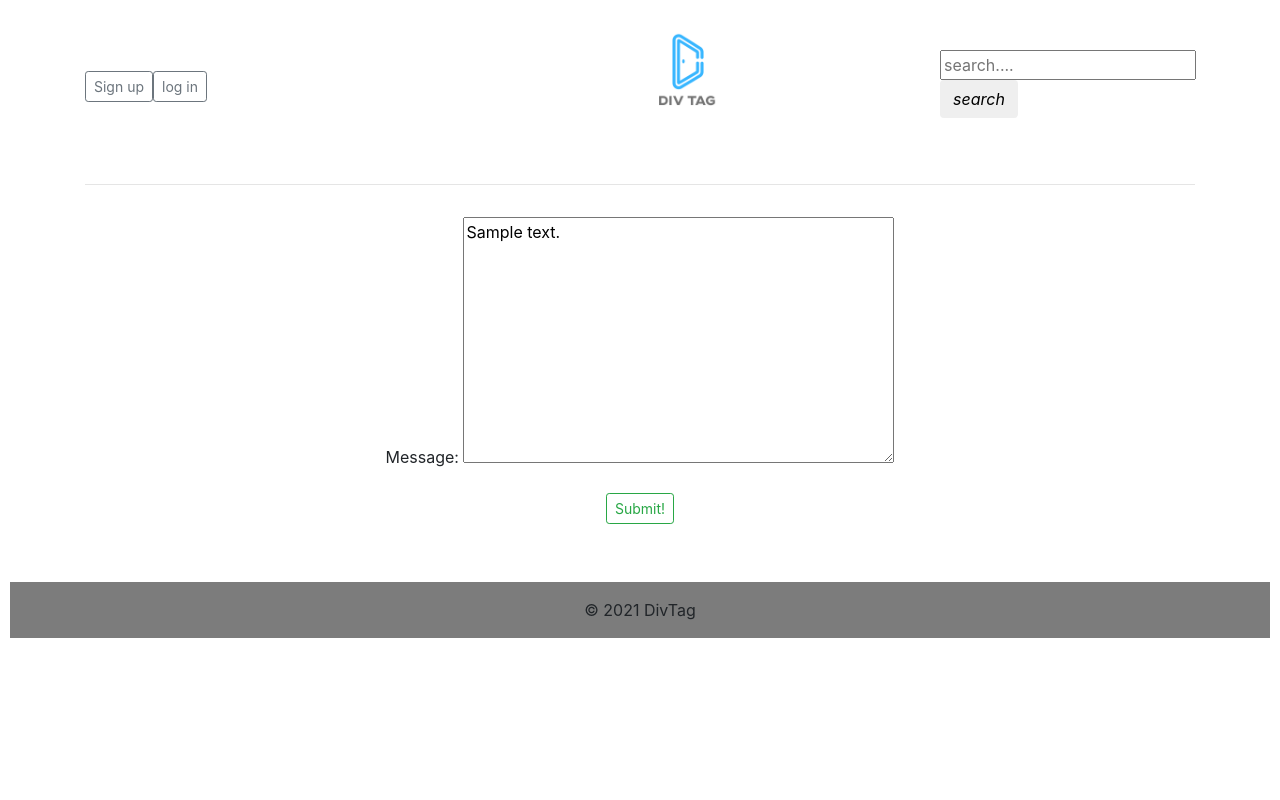
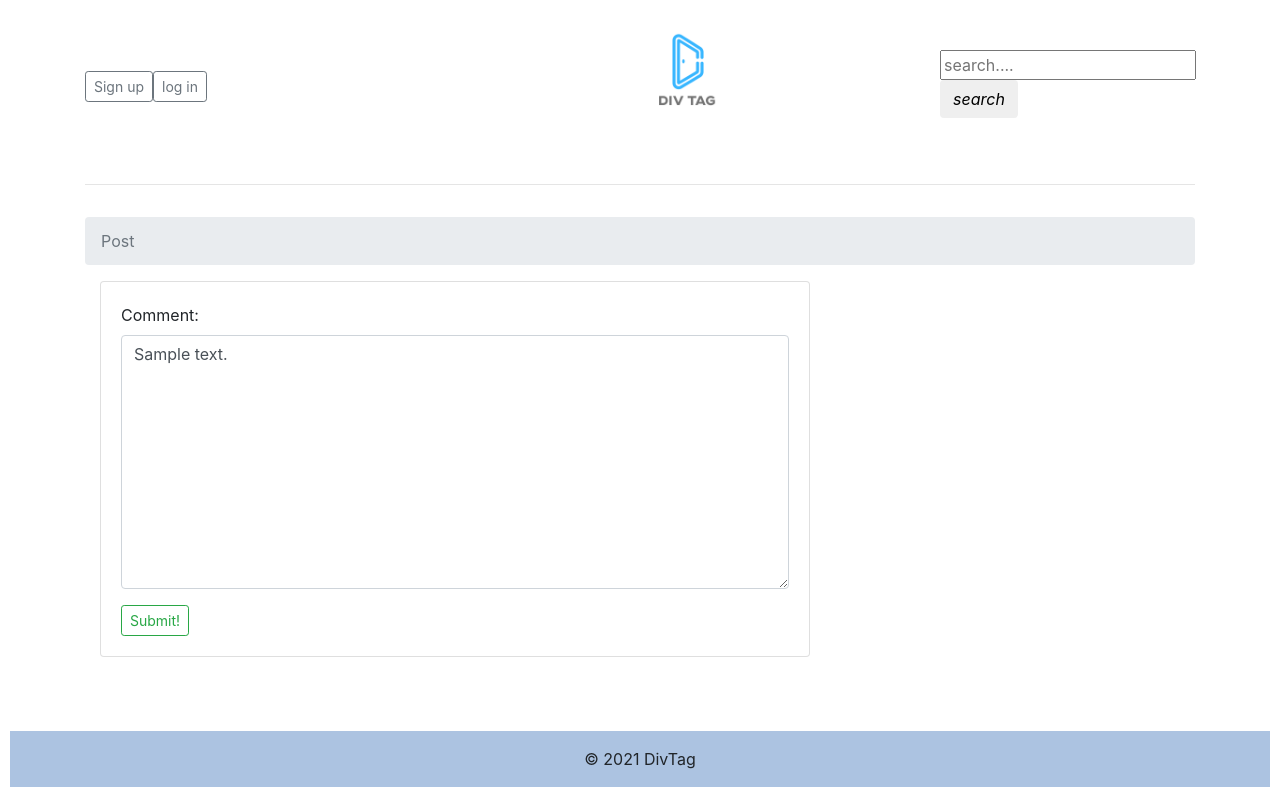
Before and after one commit to meshal-alotaibi/-Div-Tag-, a Django app: page /category/1/topics/1/edit/1/ in a window 1280 px wide. Run offline with Django 3.2, Linux system fonts and the light colour scheme; tables that the repository leaves empty hold one stand-in row (values such as "Sample post"); some libraries are stand-ins or nearby versions.

Commit message:
redesign all form , topics , change color of footer and assign to class main_footer change message to cooment in model and pgadmin (#47)
Co-authored-by: ManarAlmutlaq <>

```diff
--- a/starter_code/main_app/forms.py
+++ b/starter_code/main_app/forms.py
@@ -10,7 +10,7 @@ class PostForm(forms.ModelForm):
 
     class Meta:
         model = Post
-        fields = ['message'
+        fields = ['comment'
                   ]
 
 class CreateUserForm(UserCreationForm):
--- a/starter_code/main_app/models.py
+++ b/starter_code/main_app/models.py
@@ -54,12 +54,12 @@ class Topic(models.Model):
 #---------------------------- Post ----------------------------#
 
 class Post(models.Model):
-    message= models.TextField(max_length=200)
+    comment= models.TextField(max_length=200)
     topic= models.ForeignKey(Topic,related_name='posts',on_delete=models.CASCADE)
     created_by= models.ForeignKey(User,related_name='posts',on_delete=models.CASCADE)
     created_dt = models.DateTimeField(default=timezone.now)
 
     # method convert object to string
     def __str__(self):
-        truncted_message = Truncator(self.message)
-        return truncted_message.chars(30)
+        truncted_comment = Truncator(self.comment)
+        return truncted_comment.chars(30)
--- a/starter_code/main_app/templates/auth/user_form.html
+++ b/starter_code/main_app/templates/auth/user_form.html
@@ -1,6 +1,7 @@
 {% extends 'base.html' %}
 {% block title%}my account{% endblock%}
 {% block content %}
+{%load static%}
 <div class="container">
   <div class="main-body">
 
@@ -18,7 +19,7 @@
             <div class="card">
               <div class="card-body">
                 <div class="d-flex flex-column align-items-center text-center">
-                  <img src="https://www.flaticon.com/svg/vstatic/svg/1077/1077012.svg?token=exp=1614154750~hmac=6c914ceb61c42cd63918a5a7cea27450"  class="rounded-circle" width="150">
+                  <img src="{%static 'img/user.png'%}"  class="rounded-circle" width="150">
                   <div class="mt-3">
                     <h4>{{ user.username }}</h4>
                     <p class="text-secondary mb-1"> {{ user.email }}</p>
@@ -40,5 +41,6 @@
           <input type="submit" class="replay btn btn-sm btn-outline-success" value="Submit!">
       </form>
             </div>
+            </div></div></div></div></div></div></div>
 
 {% endblock %}
--- a/starter_code/main_app/templates/base.html
+++ b/starter_code/main_app/templates/base.html
@@ -13,7 +13,7 @@
         <title>{% block title%} {% endblock%}</title>
       <style>
 
-        footer {
+        .main_footer {
           padding: 10px;
           text-align: center;
           width: 100%;
@@ -82,17 +82,17 @@
        {% endblock%}
 
       <script src="{%static 'js/jquery-3.5.1.min.js'%}"></script>
-<script src="{%static 'js/popper.min.js'%}"></script>
-<script src="{%static 'js/bootstrap.min.js'%}"></script>
+      <script src="{%static 'js/popper.min.js'%}"></script>
+      <script src="{%static 'js/bootstrap.min.js'%}"></script>
 
 
 
-    <footer >
+    <footer class="main_footer">
       <!-- Grid container -->
       <div class="container p-4"></div>
       <!-- Grid container -->
       <!-- Copyright -->
-      <div class="text-center p-3" style="background-color: rgb(124, 124, 124)">
+      <div class="text-center p-3" style="background-color: rgb(172, 195, 225)">
         © 2021 DivTag
       </div>
       <!-- Copyright -->
--- a/starter_code/main_app/templates/main_app/post_form.html
+++ b/starter_code/main_app/templates/main_app/post_form.html
@@ -1,9 +1,31 @@
 {% extends 'base.html' %}
 {% block title%}Post{% endblock%}
 {% block content %}
-<form method="post" ALIGN='center'>
-    {% csrf_token %}
-    {{ form.as_p }}
-    <input type="submit" class="replay btn btn-sm btn-outline-success" value="Submit!">
-</form>
+<div class="container">
+  <div class="main-body">
+
+
+        <nav aria-label="breadcrumb" class="main-breadcrumb">
+          <ol class="breadcrumb">
+
+            <li class="breadcrumb-item active" aria-current="page">Post</li>
+          </ol>
+        </nav>
+          <div class="col-md-8">
+            <div class="card mb-3">
+              <div class="card-body">
+                <div class="row">
+                  <div class="col-sm-3">
+            </div>
+          </div>
+        <form method="post" >
+        {% csrf_token %}
+        {% include 'includes/form.html' %}
+        <input type="submit"  class="replay btn btn-sm btn-outline-success" value="Submit!">
+        </form>
+            </div>
+            </div>
+        </div>
+    </div>
+</div>
 {% endblock %}
--- a/starter_code/main_app/templates/topic.html
+++ b/starter_code/main_app/templates/topic.html
@@ -65,7 +65,7 @@
                   <div class="media-body text-center text-md-left ml-md-3 ml-0">
                     <h5 class="mt-0 font-weight-bold">{{post.created_dt}}
                     </h5>
-                    {{post.message}}
+                    {{post.comment}}
                   </div>
                   {% if post.created_by == user %}
                 <p Align="right">
@@ -91,7 +91,6 @@
 
                   <!-- Comment -->
                   <form method="post" class="form-group">
-                    <label for="replyFormComment">&nbsp; &nbsp; &nbsp;&nbsp; &nbsp;  &nbsp; &nbsp; Your comment</label>
                     {% csrf_token %}
                {% include 'includes/form.html' %}
                   <div class="text-center mt-4">
--- a/starter_code/main_app/templates/topics.html
+++ b/starter_code/main_app/templates/topics.html
@@ -4,7 +4,7 @@
 {% block content %}
 {% load static %}
  <!-- CCS -->
-<link rel="stylesheet" type="text/css" href="{% static 'style.css' %}" />
+<link rel="stylesheet" type="text/css" href="{% static 'style.css' %}"/>
  <!-- new topic button  -->
 <div class="container">
   <div class="row">
@@ -36,7 +36,7 @@
             xlink:href="https://www.clipartmax.com/png/middle/216-2164926_desktop-computer-with-binary-codes-icons-programming-icon.png"
             role="img" aria-labelledby="title desc" class="center">
             <image width="300" height="200"viewBox="0 0 250 250"
-              xlink:href="https://www.flaticon.com/svg/vstatic/svg/1006/1006363.svg?token=exp=1614113375~hmac=b1838fab697b8d63f3582fc4a17e6faf">
+              xlink:href="{{topic.img}}">
             <title id="title">Topic</title>
             <desc id="desc">Programming Languges.</desc>
           </svg>
--- a/starter_code/main_app/urls.py
+++ b/starter_code/main_app/urls.py
@@ -7,13 +7,13 @@ urlpatterns = [
     path('', views.index, name='index'),
 
     #url for authintication user and logIn , logOut , sginUp and changePassword
-    path('signup', views.signup, name='signup'),
+    path('signup/', views.signup, name='signup'),
     # template_name to opent loin file that in template folder #name -->is the url for login page
-    path('login', auth_views.LoginView.as_view(template_name='login.html'), name='login'),
+    path('login/', auth_views.LoginView.as_view(template_name='login.html'), name='login'),
     path('logout/', auth_views.LogoutView.as_view(), name='logout'),
-    path('setting/change_password', auth_views.PasswordChangeView.as_view(
+    path('setting/change_password/', auth_views.PasswordChangeView.as_view(
         template_name='chang_pass.html'), name='change_password'),
-    path('/change_password_successful',
+    path('change_password_successful/',
          auth_views.PasswordChangeDoneView.as_view(template_name='PasswordChangeDone.html'), name='password_change_done'),
     path('account/',views.UserUpdateView.as_view(),name='my_account'),
 
@@ -24,9 +24,9 @@ urlpatterns = [
     # url CRUD for topic
     path('category/<int:category_id>/new/',
          views.topicCreate.as_view(), name='create_topic'),
-    path('category/<int:category_id>/topics/delete/<int:pk>',
+    path('category/<int:category_id>/topics/delete/<int:pk>/',
          views.topicDelete.as_view(), name='delete_topic'),
-    path('category/<int:category_id>/topics/edit/<int:pk>',
+    path('category/<int:category_id>/topics/edit/<int:pk>/',
          views.topicUpdate.as_view(), name='update_topic'),
 
     # url for the topic page and CRUD for post
--- a/starter_code/main_app/views.py
+++ b/starter_code/main_app/views.py
@@ -77,7 +77,7 @@ class topicCreate(CreateView):
 class topicUpdate(UpdateView):
     model = Topic
     fields = ['subject',
-              'content_text',]
+              'content_text','img',]
     def get_success_url(self):
         topic = get_object_or_404(Topic, pk=self.object.id)
         return reverse('topic', args=[topic.category.pk , self.object.id]
@@ -89,7 +89,7 @@ class topicDelete(DeleteView):
     def get_success_url(self):
         topic = get_object_or_404(Topic, pk=self.object.id)
         category = topic.category.pk
-        return reverse('category_topics', args=[category]
+        return reverse('topics', args=[category]
                        )
 
 #------------------------------ POST ------------------------------#
@@ -121,7 +121,7 @@ def create_post(request, category_id, topic_id):
 # Update post view allow user to update message "comment text " of specific topic.
 class postUpdate(UpdateView):
     model = Post
-    fields = ['message', ]
+    fields = ['comment', ]
     def get_success_url(self):
         post = get_object_or_404(Post, pk=self.object.id)
         category = post.topic.category.pk
```
Also changed, not shown: starter_code/main_app/static/style.css (+7 -7 lines), starter_code/main_app/templates/includes/form.html (+28 -20 lines), starter_code/main_app/templates/main_app/topic_form.html (+28 -5 lines).
